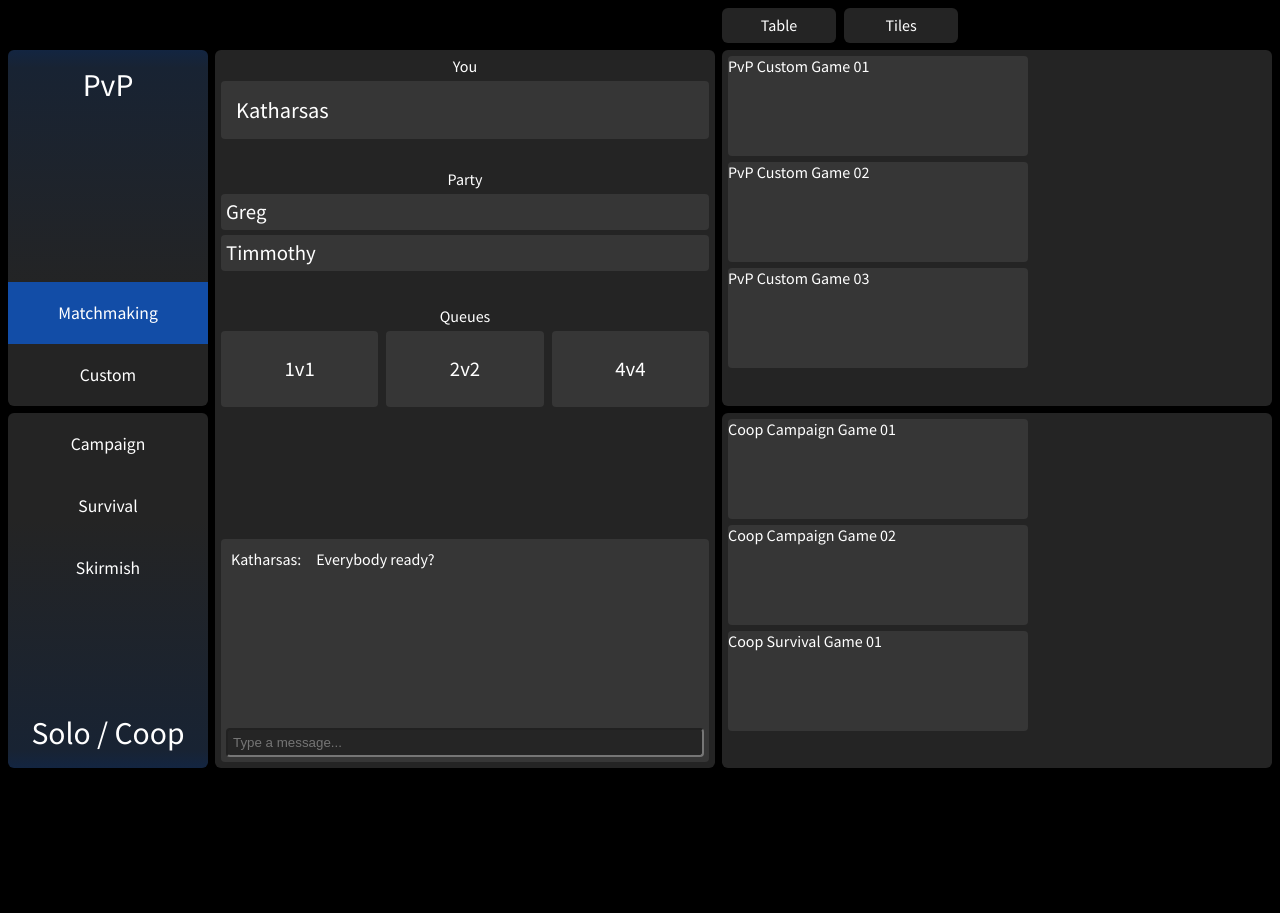
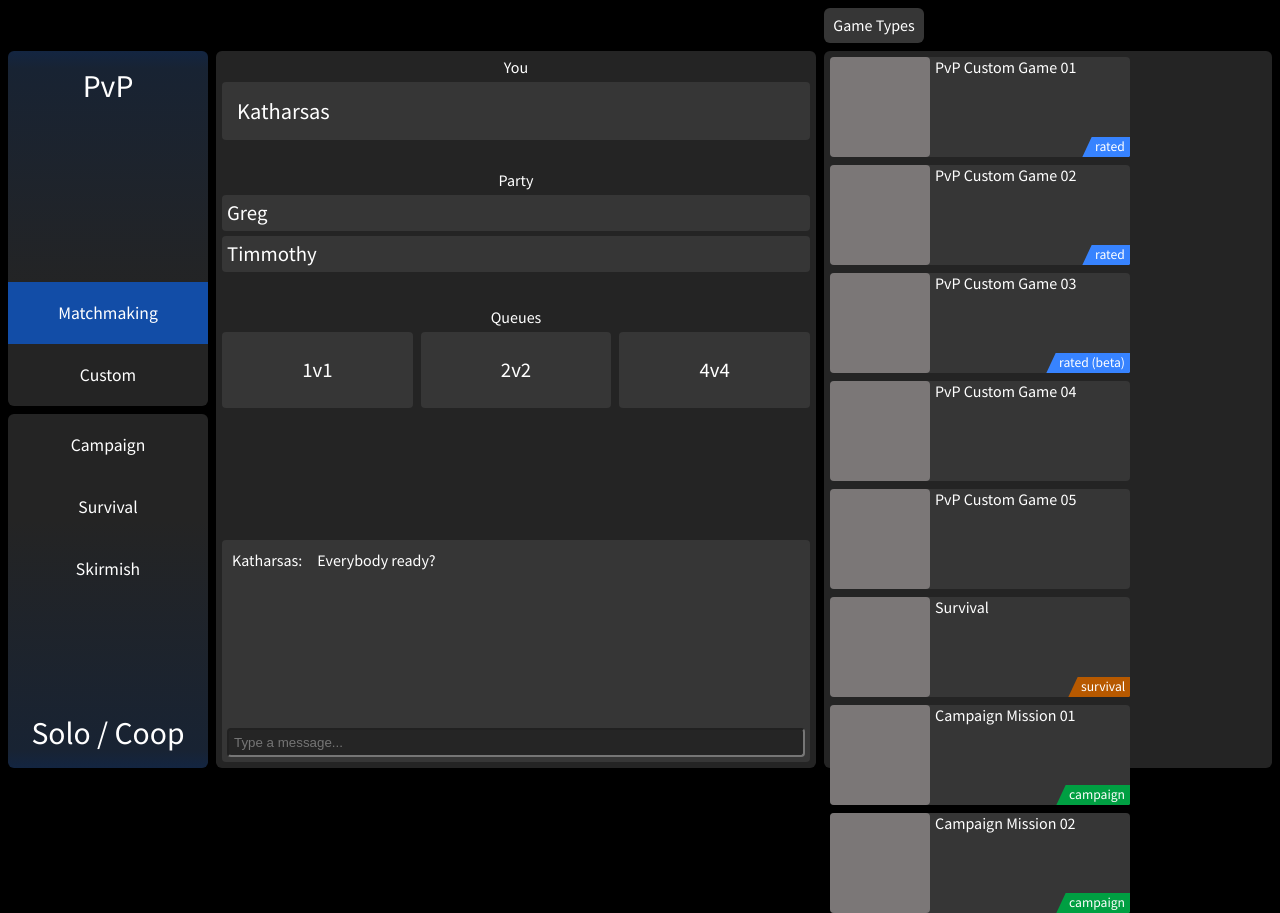
Before and after one commit to Katharsas/faf-client-mockup-playtab, a plain HTML site: page index.html in a window 1280 px wide. Both pictures are taken after a click on the element "Matchmaking". Before the commit the page ends 800 px from the top, so only its background shows below. Drawn offline with Linux system fonts and the light colour scheme.

Commit message:
Unite game lists, use tags instead

```diff
--- a/index.html
+++ b/index.html
@@ -27,24 +27,41 @@
             .container {
                 height: 100%;
                 display: grid;
-                grid-template-columns: 200px 500px 1fr;
+                grid-template-columns: 200px 600px 1fr;
                 grid-template-rows: var(--top-row-height) 1fr 1fr;
-                grid-gap: 7px;
+                grid-gap: 8px;
                 padding: 8px;
             }
             .container > * {
                 border-radius: var(--border-radius);
             }
-            .button-free {
-                background-color: var(--bg-default);
+            .dropdown {
+                background-color:rgb(54, 54, 54);
                 border-radius: var(--border-radius);
                 min-width: 100px;
+                position: relative;
+            }
+            .dropdown-text {
                 padding: 7px;
                 text-align: center;
             }
-            .button-free:hover {
-                background-color: rgb(43, 43, 43);
+            .dropdown:hover {
+                background-color: rgb(74, 74, 74);
                 box-shadow: var(--hover-top-shadow-3d);
+            }
+            .dropdown-options {
+                position: absolute;
+                top: 40px;
+                z-index: 1;
+                min-width: 140px;
+                background-color: var(--bg-default);
+                border-radius: var(--border-radius);
+                padding: 7px;
+                border: 2px solid var(--border-active);
+            }
+            .dropdown-option {
+                display: inline-block;
+                padding: 3px 0px;
             }
 
             /*
@@ -67,10 +84,12 @@
             .select-pvp {
                 grid-row-start: 2;
                 --gradient-dir: 0deg;
+                transform-origin: 50% 80%;
             }
             .select-coop {
                 grid-row-start: 3;
                 --gradient-dir: 180deg;
+                transform-origin: 50% 20%;
             }
             .select:hover {
                 background-color: rgb(43, 43, 43);
@@ -140,37 +159,72 @@
             /*
              * LIST
              */
-             .list-layout {
-                grid-column-start: 3;
+             .list-options {
+                grid-column-start: 2;
+                grid-column-end: 4;
+
                 grid-row-start: 1;
-
                 display: flex;
                 gap: 8px;
              }
-             .list-layout > * {
+            .list {
+                grid-column-start: 2;
+                grid-column-end: 4;
 
-             }
-            .list {
-                grid-column-start: 3;
+                grid-row-start: 2;
+                grid-row-end: 4;
                 background-color: var(--bg-default);
 
                 padding: 6px;
                 display: flex;
                 flex-wrap: wrap;
-                gap: 6px;
+                gap: 8px;
                 align-content: flex-start;
-            }
-            .list-pvp {
-                grid-row-start: 2;
-            }
-            .list-coop {
-                grid-row-start: 3;
             }
             .list-game {
                 background-color:rgb(54, 54, 54);
                 width: 300px;
                 height: 100px;
                 border-radius: 4px;
+                display: flex;
+                gap: 5px;
+
+                transition: transform 0.1s;
+            }
+            .list-game:hover {
+                transform: scale(1.015);
+            }
+            .map-preview {
+                background-color:rgb(123, 119, 119);
+                width: 100px;
+                height: 100px;
+                border-radius: 4px;
+            }
+            .game-info {
+                position: relative;
+                flex-grow: 1;
+                overflow: hidden;
+            }
+            .game-tags {
+                position: absolute;
+                bottom: 0px;
+                right: -4px;
+
+                transform: skewX(-25deg);
+                font-size: 0.85em;
+            }
+            .game-tags.tag-rated {
+                background-color: rgb(55, 131, 255);
+            }
+            .game-tags.tag-campaign {
+                background-color: rgb(0, 159, 66);
+            }
+            .game-tags.tag-survival {
+                background-color: rgb(183, 89, 0);
+            }
+            .game-tags > * {
+                transform: skewX(25deg);
+                padding: 1px 9px 2px 8px;
             }
 
 
@@ -308,78 +362,114 @@
             <div class="skirmish" style="display: none">
                 TODO
             </div>
-            <div class="list-layout">
-                <div class="button-free">Table</div>
-                <div class="button-free">Tiles</div>
+            <div class="list-options">
+                <div class="dropdown dropdown-gametypes">
+                    <div class="dropdown-text">Game Types</div>
+                    <div class="dropdown-options" style="display:none">
+                        <label class="dropdown-option"><input type="checkbox" checked>PvP Rated</label>
+                        <label class="dropdown-option"><input type="checkbox">PvP Survival</label>
+                        <label class="dropdown-option"><input type="checkbox" checked>PvP Other</label>
+                        <label class="dropdown-option"><input type="checkbox" checked>Coop Skirmish</label>
+                        <label class="dropdown-option"><input type="checkbox" checked>Coop Survival</label>
+                        <label class="dropdown-option"><input type="checkbox" checked>Coop Campaign</label>
+                    </div>
+                </div>
             </div>
-            <div class="list list-pvp">
+            <div class="list">
                 <div class="list-game">
                     <div class="map-preview"></div>
-                    PvP Custom Game 01
+                    <div class="game-info">
+                        <div class="game-name">PvP Custom Game 01</div>
+                        <div class="game-info"></div>
+                        <div class="game-tags tag-rated">
+                            <div>rated</div>
+                        </div>
+                    </div>
                 </div>
                 <div class="list-game">
                     <div class="map-preview"></div>
-                    PvP Custom Game 02
+                    <div class="game-info">
+                        <div class="game-name">PvP Custom Game 02</div>
+                        <div class="game-info"></div>
+                        <div class="game-tags tag-rated">
+                            <div>rated</div>
+                        </div>
+                    </div>
                 </div>
                 <div class="list-game">
                     <div class="map-preview"></div>
-                    PvP Custom Game 03
-                </div>
-            </div>
-            <div class="list list-coop">
-                <div class="list-game">
-                    <div class="map-preview"></div>
-                    Coop Campaign Game 01
+                    <div class="game-info">
+                        <div class="game-name">PvP Custom Game 03</div>
+                        <div class="game-info"></div>
+                        <div class="game-tags tag-rated">
+                            <div>rated (beta)</div>
+                        </div>
+                    </div>
                 </div>
                 <div class="list-game">
                     <div class="map-preview"></div>
-                    Coop Campaign Game 02
+                    <div class="game-info">
+                        <div class="game-name">PvP Custom Game 04</div>
+                        <div class="game-info"></div>
+                        <div class="game-tags">
+                        </div>
+                    </div>
                 </div>
                 <div class="list-game">
                     <div class="map-preview"></div>
-                    Coop Survival Game 01
+                    <div class="game-info">
+                        <div class="game-name">PvP Custom Game 05</div>
+                        <div class="game-info"></div>
+                        <div class="game-tags">
+                        </div>
+                    </div>
                 </div>
+                <div class="list-game">
+                    <div class="map-preview"></div>
+                    <div class="game-info">
+                        <div class="game-name">Survival</div>
+                        <div class="game-info"></div>
+                        <div class="game-tags tag-survival">
+                            <div>survival</div>
+                        </div>
+                    </div>
+                </div>
+                <div class="list-game">
+                    <div class="map-preview"></div>
+                    <div class="game-info">
+                        <div class="game-name">Campaign Mission 01</div>
+                        <div class="game-info"></div>
+                        <div class="game-tags tag-campaign">
+                            <div>campaign</div>
+                        </div>
+                    </div>
+                </div>
+                <div class="list-game">
+                    <div class="map-preview"></div>
+                    <div class="game-info">
+                        <div class="game-name">Campaign Mission 02</div>
+                        <div class="game-info"></div>
+                        <div class="game-tags tag-campaign">
+                            <div>campaign</div>
+                        </div>
+                    </div>
+                </div>
+
             </div>
         </div>
         <script>
             $(document).ready(() => {
-                var container = $(".container");
-                var pvp = $(".select-pvp");
-                var pvp_games = $(".list-pvp");
-                var coop = $(".select-coop");
-                var coop_games = $(".list-coop");
-                var button_back = $(".button-back");
-                button_back.on("click", function() {
-                    button_back.hide();
-                    pvp.removeClass("active");
-                    pvp.removeClass("inactive");
-                    coop.removeClass("active");
-                    coop.removeClass("inactive");
-                    pvp_games.show();
-                    coop_games.show();
-                    container.css("grid-template-rows", "var(--top-row-height) 1fr 1fr");
-                });
-                pvp.on("click", function() {
-                    button_back.show();
-                    pvp.removeClass("inactive");
-                    pvp.addClass("active");
-                    coop.removeClass("active");
-                    coop.addClass("inactive");
-                    coop_games.hide();
-                    pvp_games.show();
-                    container.css("grid-template-rows", "var(--top-row-height) 1fr var(--inactive-row-heigh)");
-                });
-                coop.on("click", function() {
-                    button_back.show();
-                    coop.removeClass("inactive");
-                    coop.addClass("active");
-                    pvp.removeClass("active");
-                    pvp.addClass("inactive");
-                    pvp_games.hide();
-                    coop_games.show();
-                    container.css("grid-template-rows", "var(--top-row-height) var(--inactive-row-heigh) 1fr");
+                // games list
+                var options = $(".dropdown-gametypes .dropdown-options");
+                var text = $(".dropdown-gametypes .dropdown-text");
+                text.on("click", function(e) {
+                    options.toggle();
                 });
 
+                var list = $(".list");
+                var listOptions = $(".list-options");
+
+                // mode selection
                 var modes = ["tmm", "custom", "campaign", "survival", "skirmish"];
                 var elements = [];
                 for (let mode of modes) {
@@ -387,10 +477,15 @@
                     let detail = $("." + mode);
                     elements.push({ button: button, detail: detail });
                     button.on("click", function(e) {
+                        var isActive = button.hasClass("active");
                         resetDetailArea();
-                        button.addClass("active");
-                        detail.show();
-                        e.stopPropagation();
+                        if (!isActive) {
+                            button.addClass("active");
+                            detail.show();
+                            list.css("grid-column-start", "3");
+                            listOptions.css("grid-column-start", "3");
+                        }
+                        // e.stopPropagation();
                     });
                 }
                 function resetDetailArea() {
@@ -398,6 +493,8 @@
                         element.detail.hide();
                         element.button.removeClass("active");
                     }
+                    list.css("grid-column-start", "2");
+                    listOptions.css("grid-column-start", "2");
                 }
             });
         </script>
```
